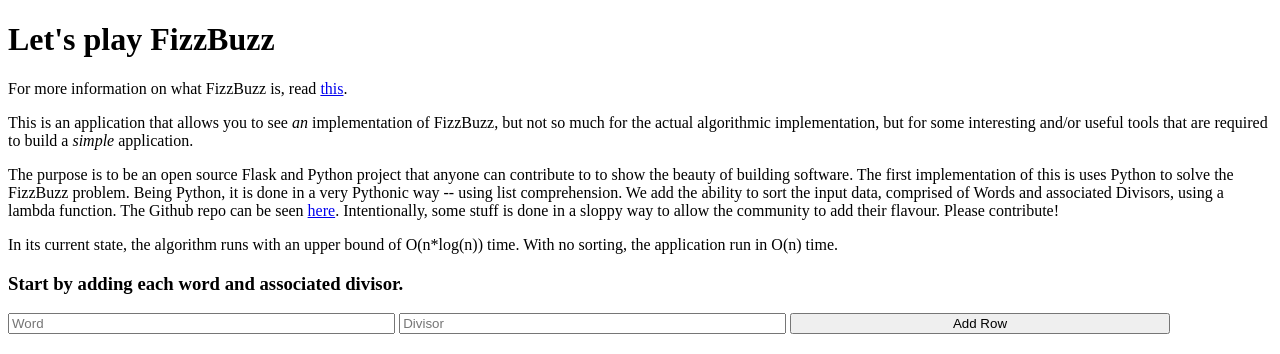
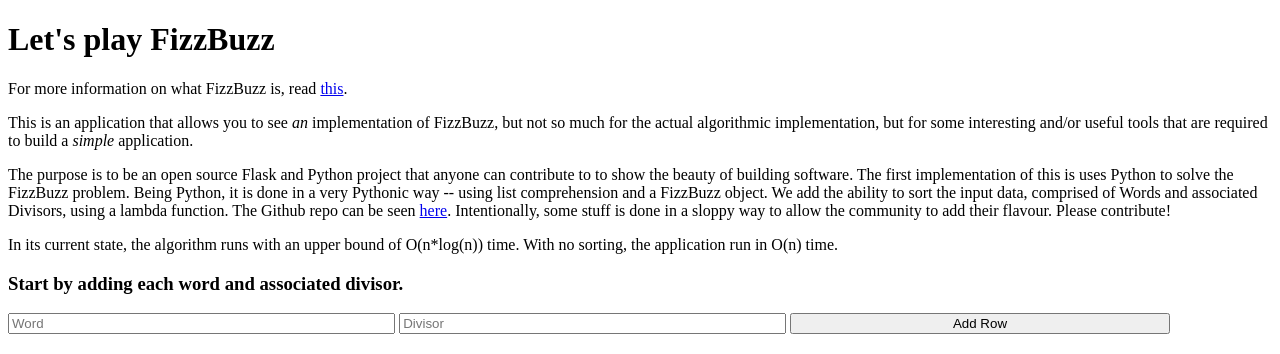
Before and after one commit to smkyle90/fizz-buzz-fun, a Flask app: page / in a window 1280 px wide. Shown: the top 354 px of the page. Run offline with Flask 2, Linux system fonts and the light colour scheme.

Commit message:
add verbiage to index and explanations

```diff
--- a/FizzBuzz/main.py
+++ b/FizzBuzz/main.py
@@ -15,15 +15,14 @@ def index():
 
 @main.route("/execute", methods=["POST"])
 def execute():
+    # Get the data from the form on the index page
     request_dict = request.form.to_dict()
-
-    fb_data = [(k, int(v.strip("/"))) for k, v in request_dict.items() if "fb" not in k]
-    fb_list = [FizzBuzz(*fb) for fb in fb_data]
 
     # Extract parameters from form
     number = request_dict["fbNumber"]
     separator = str(request_dict["fbSeparator"])
 
+    # Figure out what range of numbers are are doing this for
     if number:
         num_range = [int(number)]
         num_show = number
@@ -31,15 +30,21 @@ def execute():
         num_range = [i + 1 for i in range(100)]
         num_show = "1 to 100"
 
+    # Defaults for sorting.
     sort_numeric = False
     sort_alphabetic = False
 
+    # Figure out if we've set them
     if "fbSortNumeric" in request_dict:
         if request_dict["fbSortNumeric"] == "on":
             sort_numeric = True
     elif "fbSortAlphabetical" in request_dict:
         if request_dict["fbSortAlphabetical"] == "on":
             sort_alphabetic = True
+
+    # Convert into the form accepted by run_fizz_buzz
+    fb_data = [(k, int(v.strip("/"))) for k, v in request_dict.items() if "fb" not in k]
+    fb_list = [FizzBuzz(*fb) for fb in fb_data]
 
     try:
         result = [
--- a/FizzBuzz/templates/base.html
+++ /dev/null
@@ -1 +0,0 @@
-<h1>Base image</h1>
--- a/FizzBuzz/templates/index.html
+++ b/FizzBuzz/templates/index.html
@@ -72,7 +72,7 @@
 
 <p>This is an application that allows you to see <em>an</em> implementation of FizzBuzz, but not so much for the actual algorithmic implementation, but for some interesting and/or useful tools that are required to build a <em>simple</em> application.</p>
 
-<p>The purpose is to be an open source Flask and Python project that anyone can contribute to to show the beauty of building software. The first implementation of this is uses Python to solve the FizzBuzz problem. Being Python, it is done in a very Pythonic way -- using list comprehension. We add the ability to sort the input data, comprised of Words and associated Divisors, using a lambda function. The Github repo can be seen <a href="https://github.com/smkyle90/fizz-buzz-fun">here</a>. Intentionally, some stuff is done in a sloppy way to allow the community to add their flavour. Please contribute!</p>
+<p>The purpose is to be an open source Flask and Python project that anyone can contribute to to show the beauty of building software. The first implementation of this is uses Python to solve the FizzBuzz problem. Being Python, it is done in a very Pythonic way -- using list comprehension and a FizzBuzz object. We add the ability to sort the input data, comprised of Words and associated Divisors, using a lambda function. The Github repo can be seen <a href="https://github.com/smkyle90/fizz-buzz-fun">here</a>. Intentionally, some stuff is done in a sloppy way to allow the community to add their flavour. Please contribute!</p>
 
 <p>In its current state, the algorithm runs with an upper bound of O(n*log(n)) time. With no sorting, the application run in O(n) time.</p>
 
```
